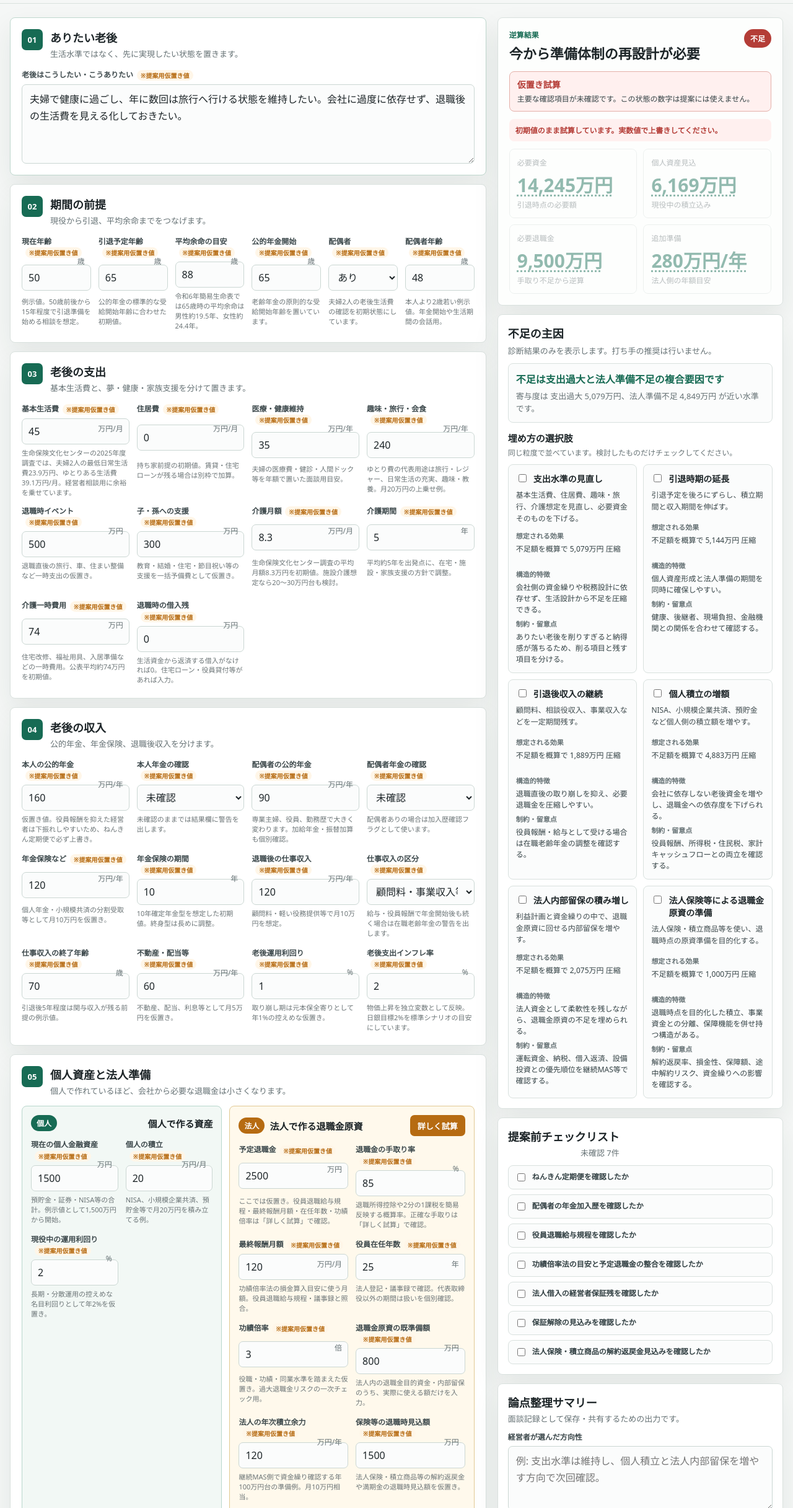
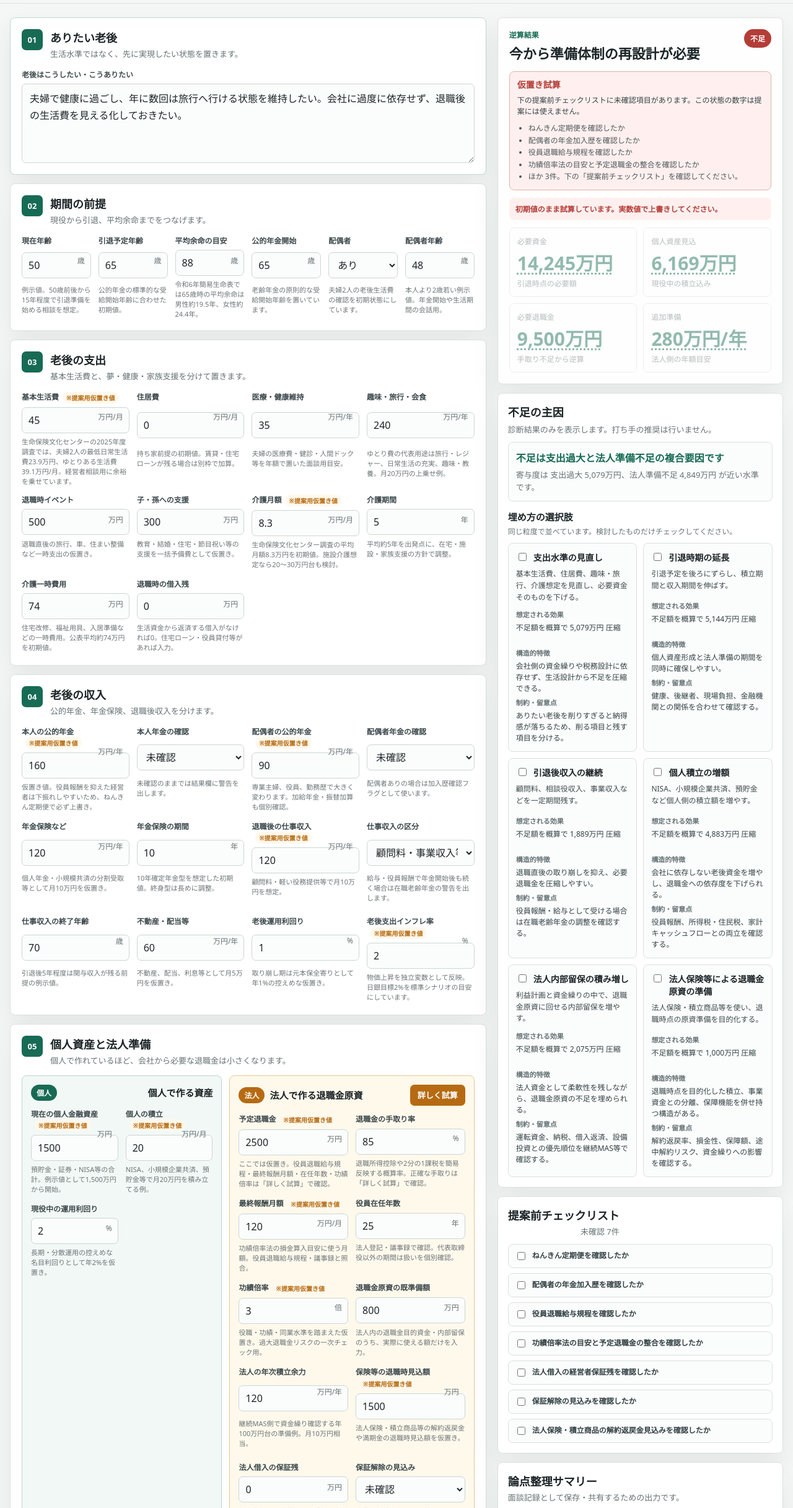
Before and after one commit to takatrp/second-life-planner, a plain HTML site: page index.html in a window 1280 px wide. Shown: the part 73-2506 px from the top of the page at 62% size. Drawn offline with Linux system fonts and the light colour scheme.

Commit message:
Refine provisional status guidance

```diff
--- a/app.js
+++ b/app.js
@@ -527,9 +527,28 @@ function renderAccuracyStatus(result) {
   const box = document.getElementById("precisionStatus");
   const warning = document.getElementById("initialValueWarning");
   const summaryPanel = document.querySelector(".summary-panel");
+  const nextSteps = document.getElementById("precisionNextSteps");
+  const unchecked = getUncheckedProposalChecks(result.state);
   box.className = `precision-status ${status.className}`;
   box.querySelector("strong").textContent = status.label;
   box.querySelector("span").textContent = status.text;
+  nextSteps.innerHTML = "";
+  const visibleItems = unchecked.slice(0, 4);
+  visibleItems.forEach((item) => {
+    const li = document.createElement("li");
+    li.textContent = item.label;
+    nextSteps.appendChild(li);
+  });
+  if (unchecked.length > visibleItems.length) {
+    const li = document.createElement("li");
+    li.textContent = `ほか ${unchecked.length - visibleItems.length}件。下の「提案前チェックリスト」を確認してください。`;
+    nextSteps.appendChild(li);
+  }
+  if (!unchecked.length) {
+    const li = document.createElement("li");
+    li.textContent = "解除条件はすべて満たしています。証憑の保存状況を確認してください。";
+    nextSteps.appendChild(li);
+  }
   summaryPanel.classList.toggle("is-provisional", status.key === "draft");
 
   const usingInitialValues = isUsingInitialValues(result.state);
@@ -551,7 +570,7 @@ function getAccuracyStatus(state) {
       key: "ready",
       className: "ready",
       label: "提案可能水準",
-      text: "主要な確認項目がすべて確認済みです。提案書化の前に証憑保存を確認してください。"
+      text: "下の提案前チェックリストはすべて確認済みです。提案書化の前に証憑保存を確認してください。"
     };
   }
   if (checkedCount >= 3) {
@@ -559,14 +578,14 @@ function getAccuracyStatus(state) {
       key: "meeting",
       className: "meeting",
       label: "面談用試算",
-      text: "一部確認済みですが、提案前に未確認項目を埋める必要があります。"
+      text: "一部確認済みです。提案可能水準にするには、下の未確認項目を埋めてください。"
     };
   }
   return {
     key: "draft",
     className: "draft",
     label: "仮置き試算",
-    text: "主要な確認項目が未確認です。この状態の数字は提案には使えません。"
+    text: "下の提案前チェックリストに未確認項目があります。この状態の数字は提案には使えません。"
   };
 }
 
--- a/index.html
+++ b/index.html
@@ -96,7 +96,7 @@
           </div>
         </div>
         <div class="field-grid">
-          <label class="input-field">
+          <label class="input-field preset-field">
             <span>基本生活費</span>
             <input type="number" data-field="monthlyLife" min="0" value="45">
             <em>万円/月</em>
@@ -132,7 +132,7 @@
             <em>万円</em>
             <small>教育・結婚・住宅・節目祝い等の支援を一括予備費として仮置き。</small>
           </label>
-          <label class="input-field">
+          <label class="input-field preset-field">
             <span>介護月額</span>
             <input type="number" data-field="careMonthly" min="0" step="0.1" value="8.3">
             <em>万円/月</em>
@@ -168,7 +168,7 @@
           </div>
         </div>
         <div class="field-grid">
-          <label class="input-field">
+          <label class="input-field preset-field">
             <span>本人の公的年金</span>
             <input type="number" data-field="pensionSelf" min="0" value="160">
             <em>万円/年</em>
@@ -182,7 +182,7 @@
             </select>
             <small>未確認のままでは結果欄に警告を出します。</small>
           </label>
-          <label class="input-field">
+          <label class="input-field preset-field">
             <span>配偶者の公的年金</span>
             <input type="number" data-field="pensionSpouse" min="0" value="90">
             <em>万円/年</em>
@@ -208,7 +208,7 @@
             <em>年</em>
             <small>10年確定年金型を想定した初期値。終身型は長めに調整。</small>
           </label>
-          <label class="input-field">
+          <label class="input-field preset-field">
             <span>退職後の仕事収入</span>
             <input type="number" data-field="workIncome" min="0" value="120">
             <em>万円/年</em>
@@ -240,7 +240,7 @@
             <em>%</em>
             <small>取り崩し期は元本保全寄りとして年1%の控えめな仮置き。</small>
           </label>
-          <label class="input-field">
+          <label class="input-field preset-field">
             <span>老後支出インフレ率</span>
             <input type="number" data-field="inflationRate" step="0.1" value="2.0">
             <em>%</em>
@@ -264,13 +264,13 @@
               <h3>個人で作る資産</h3>
             </div>
             <div class="field-grid">
-              <label class="input-field">
+              <label class="input-field preset-field">
                 <span>現在の個人金融資産</span>
                 <input type="number" data-field="personalAssetsNow" min="0" value="1500">
                 <em>万円</em>
                 <small>預貯金・証券・NISA等の合計。例示値として1,500万円から開始。</small>
               </label>
-              <label class="input-field">
+              <label class="input-field preset-field">
                 <span>個人の積立</span>
                 <input type="number" data-field="monthlySaving" min="0" value="20">
                 <em>万円/月</em>
@@ -294,7 +294,7 @@
               <a class="detail-button" href="https://takatrp.github.io/taishoku/" target="_blank" rel="noopener">詳しく試算</a>
             </div>
             <div class="field-grid">
-              <label class="input-field">
+              <label class="input-field preset-field">
                 <span>予定退職金</span>
                 <input type="number" data-field="plannedRetirementPay" min="0" value="2500">
                 <em>万円</em>
@@ -306,7 +306,7 @@
                 <em>%</em>
                 <small>退職所得控除や2分の1課税を簡易反映する概算率。正確な手取りは「詳しく試算」で確認。</small>
               </label>
-              <label class="input-field">
+              <label class="input-field preset-field">
                 <span>最終報酬月額</span>
                 <input type="number" data-field="finalMonthlyComp" min="0" value="120">
                 <em>万円/月</em>
@@ -318,7 +318,7 @@
                 <em>年</em>
                 <small>法人登記・議事録で確認。代表取締役以外の期間は扱いを個別確認。</small>
               </label>
-              <label class="input-field">
+              <label class="input-field preset-field">
                 <span>功績倍率</span>
                 <input type="number" data-field="meritMultiplier" min="0" step="0.1" value="3.0">
                 <em>倍</em>
@@ -336,7 +336,7 @@
                 <em>万円/年</em>
                 <small>継続MAS側で資金繰り確認する年100万円台の準備例。月10万円相当。</small>
               </label>
-              <label class="input-field">
+              <label class="input-field preset-field">
                 <span>保険等の退職時見込額</span>
                 <input type="number" data-field="insuranceCashAtRetire" min="0" value="1500">
                 <em>万円</em>
@@ -393,6 +393,7 @@
         <div class="precision-status draft" id="precisionStatus">
           <strong>仮置き試算</strong>
           <span>主要な確認項目が未確認です。この状態の数字は提案には使えません。</span>
+          <ul id="precisionNextSteps"></ul>
         </div>
         <p class="initial-warning" id="initialValueWarning" hidden>初期値のまま試算しています。実数値で上書きしてください。</p>
         <div class="kpi-grid">
--- a/styles.css
+++ b/styles.css
@@ -207,14 +207,13 @@ label {
   font-weight: 700;
 }
 
-.input-column .field-grid .input-field > span::after,
-.input-column .textarea-field > span::after {
+.input-column .preset-field > span::after {
   content: "※提案用仮置き値";
   display: inline-flex;
   margin-left: 6px;
   border-radius: 999px;
-  padding: 1px 6px;
-  background: #fff6e8;
+  padding: 2px 6px;
+  background: #fff8ec;
   color: var(--amber);
   font-size: 10px;
   font-weight: 900;
@@ -517,7 +516,7 @@ footer.mk-mini a {
 
 .precision-status {
   display: grid;
-  gap: 4px;
+  gap: 6px;
   margin-bottom: 12px;
   border: 1px solid var(--line);
   border-radius: 8px;
@@ -531,6 +530,18 @@ footer.mk-mini a {
 .precision-status strong {
   color: var(--green);
   font-size: 14px;
+}
+
+.precision-status ul {
+  margin: 2px 0 0;
+  padding-left: 18px;
+  color: #4b575a;
+  font-size: 12px;
+  line-height: 1.55;
+}
+
+.precision-status li {
+  margin: 1px 0;
 }
 
 .precision-status.draft {
```
